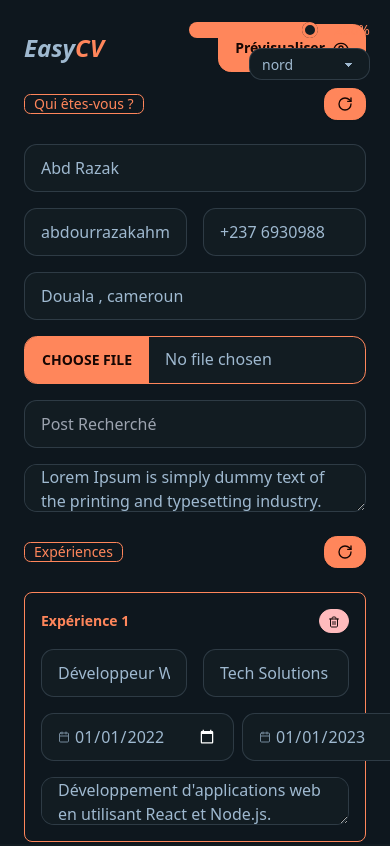
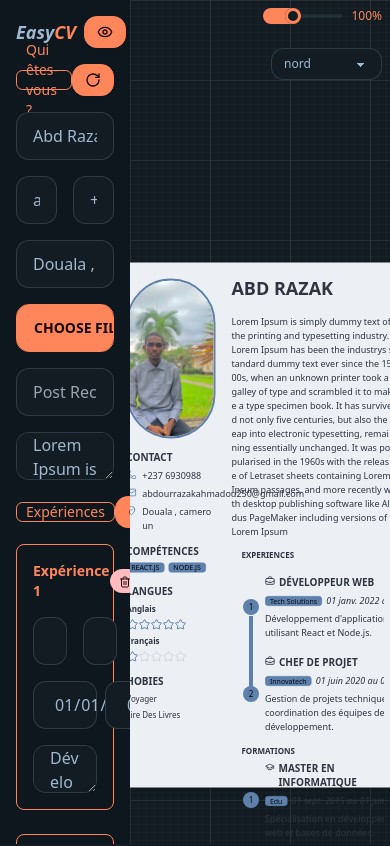
Before and after one commit to abdourrazak/easy-CV-, a Next.js app: page / in a window 390 px wide. Shown: the top 846 px of the page. Built offline with nearby package versions, Linux system fonts and the light colour scheme.

Commit message:
feat: adapter l'interface mobile pour afficher la même mise en page 2 colonnes qu'en PC avec zoom 100% par défaut

```diff
--- a/app/components/CVPreview.tsx
+++ b/app/components/CVPreview.tsx
@@ -61,7 +61,7 @@ const getStarRating = (proficiency: string) => {
 
 const CVPreview: React.FC<Props> = ({ personalDetails, file, theme, experiences, educations, languages, skills , hobbies , download , ref}) => {
     return (
-        <div ref={ref} className={` flex p-16 w-[950px] h-[1050px] shadow-lg ${download ? 'mb-10' : ''}`} data-theme={theme}>
+        <div ref={ref} className={` flex p-8 sm:p-12 lg:p-16 w-[950px] h-[1050px] shadow-lg ${download ? 'mb-10' : ''}`} data-theme={theme}>
 
             <div className='flex flex-col w-1/3'>
                 <div className='h-80 rounded-full border-4 overflow-hidden border-primary hobbies'>
--- a/app/page.tsx
+++ b/app/page.tsx
@@ -18,7 +18,7 @@ export default function Home() {
   const [personalDetails, setPersonalDetails] = useState<PersonalDetails>(personalDetailsPreset)
   const [file, setFile] = useState<File | null>(null)
   const [theme, setTheme] = useState<string>('nord')
-  const [zoom, setZoom] = useState<number>(200)
+  const [zoom, setZoom] = useState<number>(100)
   const [experiences, setExperience] = useState<Experience[]>(experiencesPreset)
   const [educations, setEducations] = useState<Education[]>(educationsPreset)
   const [languages, setLanguages] = useState<Language[]>(languagesPreset)
@@ -143,23 +143,22 @@ export default function Home() {
 
   return (
     <div>
-      <section className="flex flex-col lg:flex-row min-h-screen">
+      <section className="flex min-h-screen">
 
-          <div className="w-full lg:w-1/3 lg:h-screen p-6 lg:p-10 bg-base-200 scrollable no-scrollbar ">
-            <div className="mb-4 flex justify-between items-center">
-              <h1 className="text-2xl font-bold italic">
+          <div className="w-1/3 h-screen p-4 sm:p-6 lg:p-10 bg-base-200 scrollable no-scrollbar ">
+            <div className="mb-4 flex justify-between items-center gap-2">
+              <h1 className="text-lg sm:text-2xl font-bold italic">
                 Easy
                 <span className="text-primary">CV</span>
 
               </h1>
 
-              <button className="btn btn-primary" onClick={() => (document.getElementById('my_modal_3') as HTMLDialogElement).showModal()}>
-                Prévisualiser
+              <button className="btn btn-primary btn-sm" onClick={() => (document.getElementById('my_modal_3') as HTMLDialogElement).showModal()}>
                 <Eye className="w-4" />
               </button>
             </div>
 
-            <div className="flex  flex-col gap-6 rounded-lg">
+            <div className="flex  flex-col gap-4 sm:gap-6 rounded-lg">
 
               <div className="flex justify-between items-center">
                 <h1 className="badge badge-primary badge-outline">Qui êtes-vous ?</h1>
@@ -254,24 +253,24 @@ export default function Home() {
 
           </div>
 
-          <div className="w-full lg:w-2/3 lg:h-screen bg-base-100 bg-[url('/file.svg')] bg-cover  bg-center scrollable-preview relative mt-8 lg:mt-0">
+          <div className="w-2/3 h-screen bg-base-100 bg-[url('/file.svg')] bg-cover  bg-center scrollable-preview relative">
 
 
-            <div className="flex items-center justify-center fixed z-[9999] top-5 right-5">
+            <div className="flex items-center justify-center fixed z-[9999] top-2 right-2 sm:top-5 sm:right-5 gap-2">
               <input
                 type="range"
                 min={50}
                 max={200}
                 value={zoom}
                 onChange={(e) => setZoom(Number(e.target.value))}
-                className="range range-xs range-primary" />
-              <p className="ml-4 text-sm text-primary">{zoom}%</p>
+                className="range range-xs range-primary w-20 sm:w-32" />
+              <p className="text-xs sm:text-sm text-primary">{zoom}%</p>
             </div>
 
             <select
               value={theme}
               onChange={(e) => setTheme(e.target.value)}
-              className="select select-bordered fixed z-[9999] select-sm top-12 right-5"
+              className="select select-bordered fixed z-[9999] select-sm top-12 right-2 sm:right-5 text-xs sm:text-sm"
             >
               {themes.map((themeName) => (
                 <option key={themeName} value={themeName}>
```
